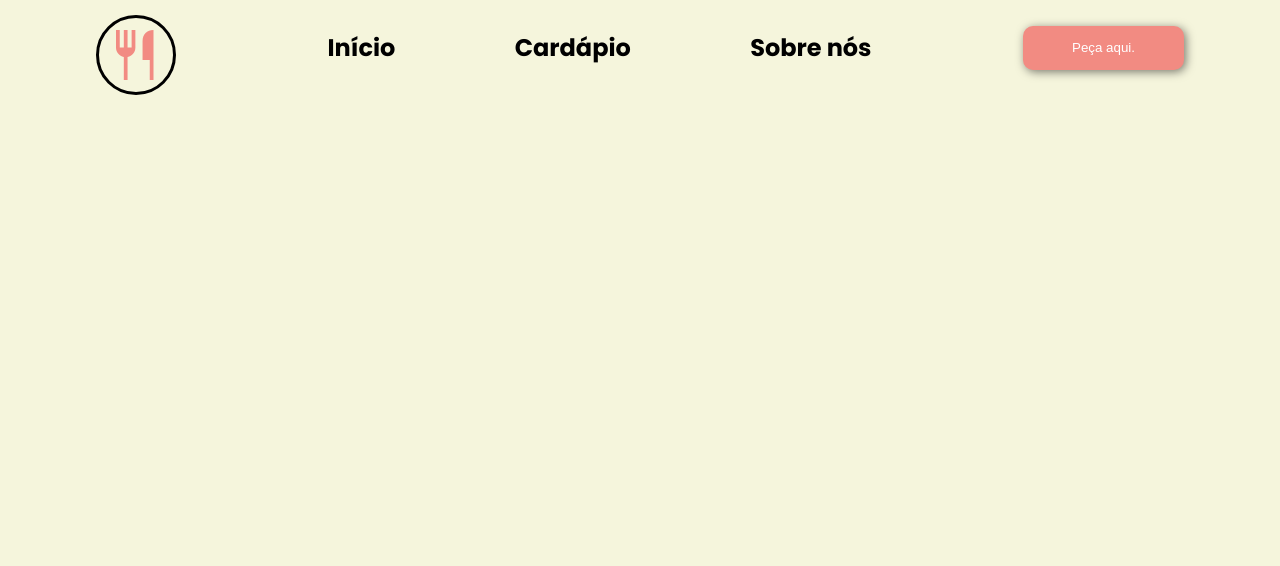
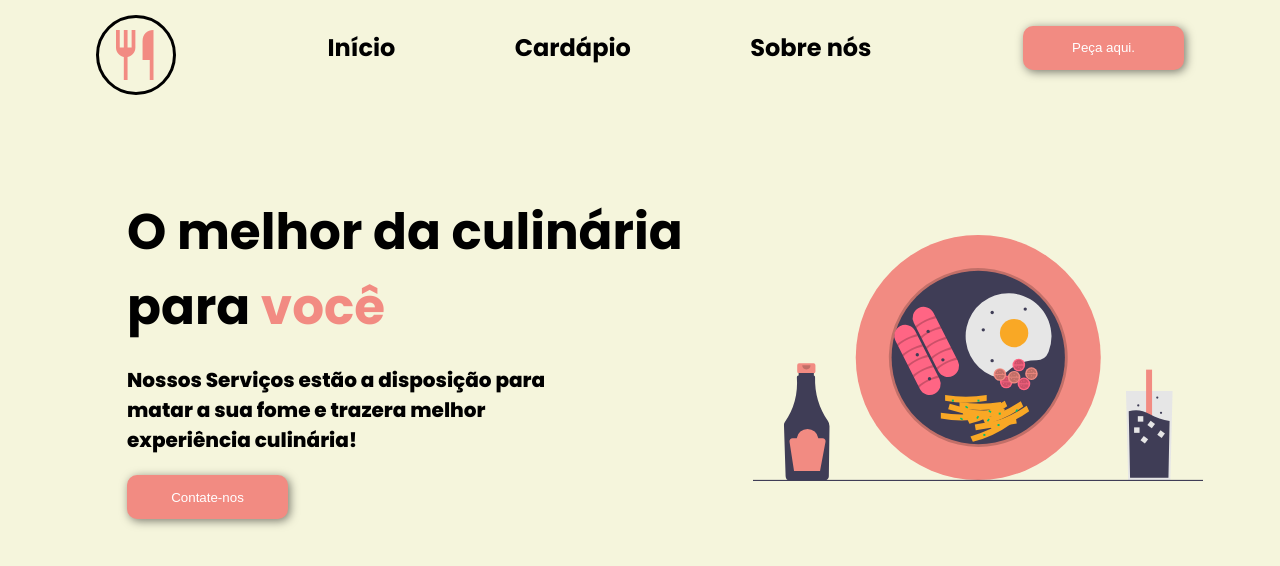
Before and after one commit to AlessandroSilvaS/restaurant, a website: page index.html in a window 1280 px wide. Drawn offline with nearby package versions, Linux system fonts and the light colour scheme.

Commit message:
Finalização do início da página

```diff
--- a/index.html
+++ b/index.html
@@ -28,7 +28,22 @@
     </header>
     <main>
         <section class="post-main">
-
+            <div class="text-content">
+                <h1>
+                    O melhor da culinária para <span>você</span>
+                </h1>
+                <p>
+                    Nossos Serviços estão a disposição para
+                    matar a sua fome e trazera melhor experiência
+                    culinária!
+                </p>
+                <button class="post-main-button">
+                    Contate-nos
+                </button>
+            </div>
+            <div class="image-content">
+                <img src="assets/undraw_breakfast_psiw.svg" alt="svg_image_here">
+            </div>
         </section>
     </main>
     <footer></footer>
--- a/static/style/style.css
+++ b/static/style/style.css
@@ -58,7 +58,7 @@ header .menu-upper .menu-upper-list a::after{
     transition: width 0.5s ease-in-out;
 }
 header .menu-upper .menu-upper-list a:hover::after{
-    width: 90px;
+    width: 100%;
 }
 header .button-area{
     width: 161px;
@@ -70,3 +70,47 @@ header .button-area{
     filter: drop-shadow(2px 2px 5px rgba(0, 0, 0, 0.5));
     cursor: pointer;
 }
+/*TODO Start Main*/
+/*? start-post*/
+main {
+    margin: 100px;
+}
+main .post-main{
+    width: 95%;
+    margin: 0 auto;
+    display: flex;
+    justify-content: space-between;
+}
+main .post-main .text-content{
+    width: 600px;
+}
+main .post-main .text-content h1{
+    font-size: 50px;
+}
+main .post-main .text-content h1 span{
+    color: #F28B82;
+}
+main .post-main .text-content p{
+    font-size: 20px;
+    max-width: 480px;
+    font-weight: 800;
+    margin-top: 20px;
+    margin-bottom: 20px;
+}
+main .post-main .text-content .post-main-button{
+    width: 161px;
+    height: 44px;
+    border: none;
+    border-radius: 10px;
+    background-color: #F28B82;
+    color: #ffff;
+    filter: drop-shadow(2px 2px 5px rgba(0, 0, 0, 0.5));
+    cursor: pointer;
+}
+main .post-main .image-content{
+    width: 400px;
+}
+main .post-main .image-content img{
+    width: 450px;
+    margin-top: 40px;
+}
```
